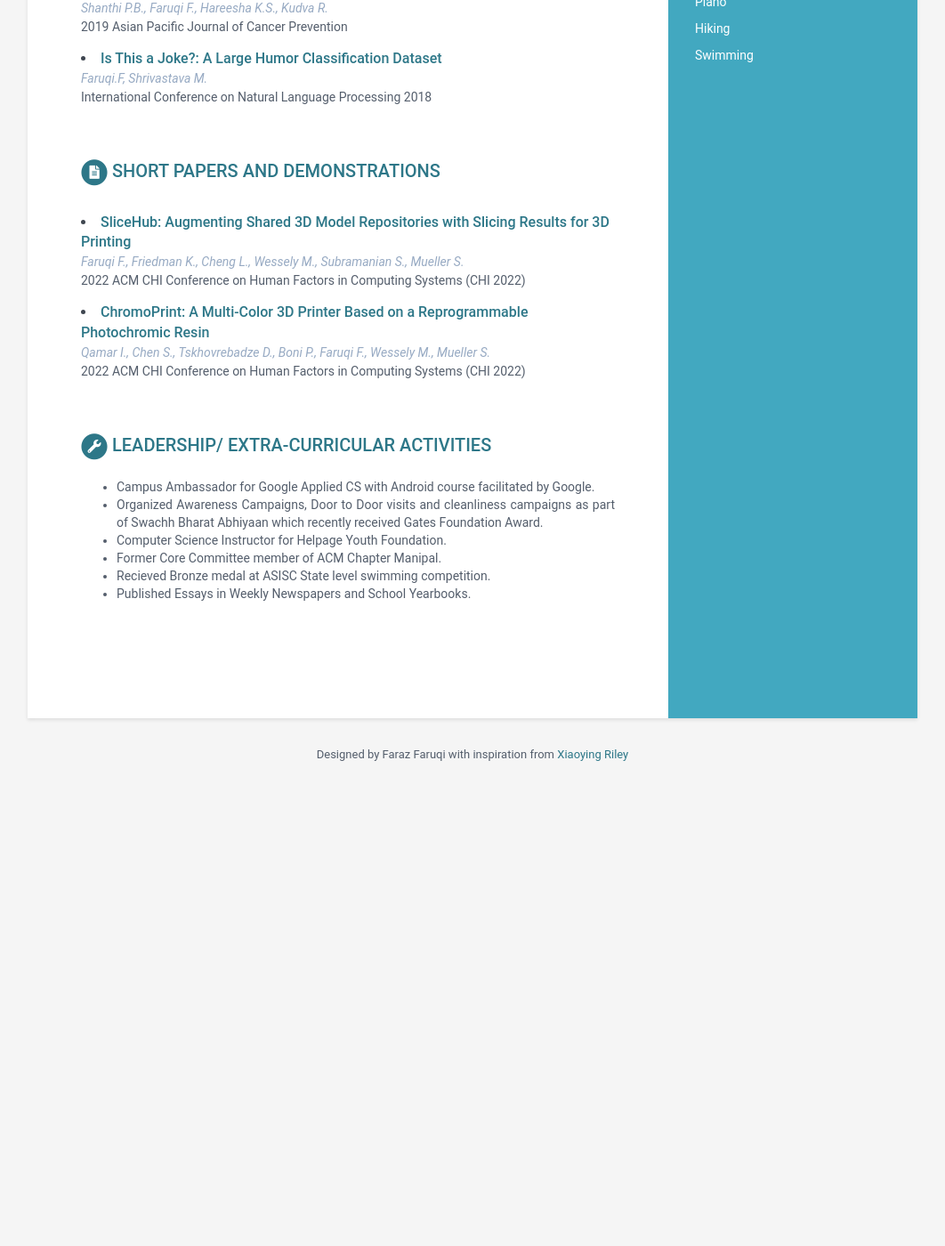
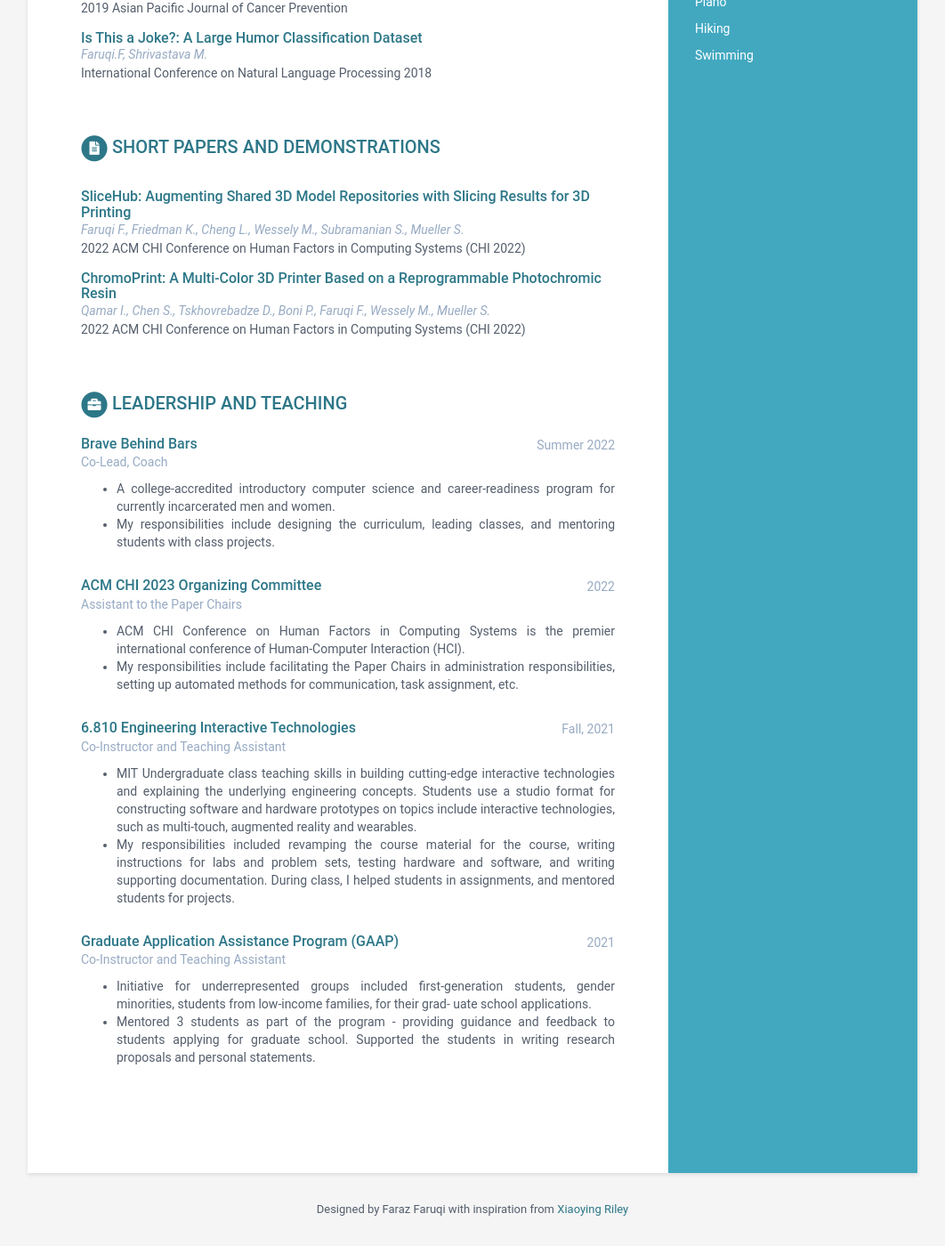
Before and after one commit to FarazFaruqi/FarazFaruqi.github.io, a Jekyll site: the page built from index.html, in a window 1280 px wide and 1400 px high, scrolled down 1068 px. Shown: the whole window at 89% size, without its empty margins (109-1171 px from the left). Built offline with Jekyll 4.4.1, drawn with Linux system fonts in a browser that asks for light colours; before the commit the page ends 1957 px from its top, so only the background shows below that.

Commit message:
adding extracurricular

```diff
--- a/_data/data.yml
+++ b/_data/data.yml
@@ -199,16 +199,57 @@ short_papers:
 #   details: Data Structures & Algorithms, Object Oriented Programming, Artificial Intelligence, Machine Learning, Graph Theory, Automata Theory, Database Systems, Microprocessors, Sofware Engineering, Software Engineering, Computer Networks
 
 
-leadership:
-  title: Leadership/ Extra-Curricular Activities
+# leadership:
+#   title: Leadership/ Extra-Curricular Activities
+#   details: |
+#     - Campus Ambassador for Google Applied CS with Android course facilitated by Google.
+#     - Organized Awareness Campaigns, Door to Door visits and cleanliness campaigns as part of Swachh Bharat Abhiyaan which recently received
+#       Gates Foundation Award.
+#     - Computer Science Instructor for Helpage Youth Foundation.
+#     - Former Core Committee member of ACM Chapter Manipal.
+#     - Recieved Bronze medal at ASISC State level swimming competition.
+#     - Published Essays in Weekly Newspapers and School Yearbooks.
+
+extra_curricular:
+
+- role: Co-Lead, Coach
+  title: Brave Behind Bars
+  link: https://bravebehindbars.org/
+  time: Summer 2022
+  company: The Educational Justice Institute
   details: |
-    - Campus Ambassador for Google Applied CS with Android course facilitated by Google.
-    - Organized Awareness Campaigns, Door to Door visits and cleanliness campaigns as part of Swachh Bharat Abhiyaan which recently received
-      Gates Foundation Award.
-    - Computer Science Instructor for Helpage Youth Foundation.
-    - Former Core Committee member of ACM Chapter Manipal.
-    - Recieved Bronze medal at ASISC State level swimming competition.
-    - Published Essays in Weekly Newspapers and School Yearbooks.
+    - A college‐accredited introductory computer science and career‐readiness program for currently incarcerated men and women.
+    -  My responsibilities include designing the curriculum, leading classes, and mentoring students with class projects.
+
+
+- role: Assistant to the Paper Chairs
+  title: ACM CHI 2023 Organizing Committee
+  link: https://chi2023.acm.org/organizing/organizing-committee/
+  time: 2022
+  company: 2023 ACM CHI Conference on Human Factors in Computing Systems (CHI 2023)
+  details: |
+    - ACM CHI Conference on Human Factors in Computing Systems is the premier international conference of Human‐Computer Interaction (HCI).
+    - My responsibilities include facilitating the Paper Chairs in administration responsibilities, setting up automated methods for communication,
+    task assignment, etc.
+
+- role: Co-Instructor and Teaching Assistant
+  title: 6.810 Engineering Interactive Technologies
+  link: https://hcie.csail.mit.edu/classes/2021-fall-6810/6810-engineering-interactive-technologies.html
+  time: Fall, 2021
+  company: MIT
+  details: |
+    - MIT Undergraduate class teaching skills in building cutting‐edge interactive technologies and explaining the underlying engineering concepts. Students use a studio format for constructing software and hardware prototypes on topics include interactive technologies, such as multi‐touch, augmented reality and wearables.
+    -  My responsibilities included revamping the course material for the course, writing instructions for labs and problem sets, testing hardware and software, and writing supporting documentation. During class, I helped students in assignments, and mentored students for projects.
+
+- role: Co-Instructor and Teaching Assistant
+  title: Graduate Application Assistance Program (GAAP)
+  link: https://www.thrive-eecs.mit.edu/gaap
+  time: 2021
+  company: MIT
+  details: |
+    - Initiative for underrepresented groups included first‐generation students, gender minorities, students from low‐income families, for their grad‐ uate school applications.
+    -  Mentored 3 students as part of the program ‐ providing guidance and feedback to students applying for graduate school. Supported the students in writing research proposals and personal statements.
+
 
 
 # skills:
--- a/_includes/publications.html
+++ b/_includes/publications.html
@@ -16,9 +16,9 @@
     {% endif %} {% for publication in publications.papers %}
     <div class="item">
         {% if publication.link %}
-        <li class="job-title"><a href="{{ publication.link }}">{{ publication.title }}</a></li>
+        <h3 class="job-title"><a href="{{ publication.link }}">{{ publication.title }}</a></h3>
         {% else %}
-        <li class="job-title">{{ publication.title }}</li>
+        <h3 class="job-title">{{ publication.title }}</h3>
         {% endif %}
         <div class="publication-authors">{{ publication.authors }}</div>
         <div class="publication-conference">{{ publication.conference }}</div>
@@ -46,9 +46,9 @@
     {% endif %} {% for publication in short_papers.papers %}
     <div class="item">
         {% if publication.link %}
-        <li class="job-title"><a href="{{ publication.link }}">{{ publication.title }}</a></li>
+        <h3 class="job-title"><a href="{{ publication.link }}">{{ publication.title }}</a></h3>
         {% else %}
-        <li class="job-title">{{ publication.title }}</li>
+        <h3 class="job-title">{{ publication.title }}</h3>
         {% endif %}
         <div class="publication-authors">{{ publication.authors }}</div>
         <div class="publication-conference">{{ publication.conference }}</div>
--- a/_includes/skills.html
+++ b/_includes/skills.html
@@ -1,3 +1,52 @@
+{% assign extra_curricular = site.data.data.extra_curricular %} {% if extra_curricular %}
+<section class="section experiences-section">
+    <h2 class="section-title">
+        <span class="fa-stack fa-xs">
+      <i class="fas fa-circle fa-stack-2x"></i>
+      <i class="fas fa-briefcase fa-stack-1x fa-inverse"></i>
+    </span> Leadership and Teaching
+    </h2>
+
+    {% for experience in extra_curricular %}
+    <div class="item">
+
+        <div class="meta">
+
+            <div class="upper-row">
+                {% if experience.link %}
+                <h3 class="job-title"><a href="{{ experience.link }}">{{ experience.title }}</a></h3>
+                {% else %}
+                <h3 class="job-title">{{ experience.title }}</h3>
+                {% endif %}
+                <div class="time">{{ experience.time }}</div>
+            </div>
+            <!--//upper-row-->
+            <div class="lower-row">
+                <div class="company">{{ experience.role }}
+                </div>
+            </div>
+
+        </div>
+        <!--//meta-->
+
+        {% if experience.details %}
+        <div class="details" style="text-align: justify" >
+            {{ experience.details | markdownify }}
+        </div>
+        <!--//details-->
+        {% endif %}
+
+    </div>
+    <!--//item-->
+    {% endfor %}
+
+</section>
+<!--//section-->
+{% endif %}
+
+
+
+<!--
 {% assign skills = site.data.data.skills %} {% if skills %}
 <section class="skills-section section">
 
@@ -20,19 +69,19 @@
                 {{ skill.details | markdownify }}
             </div>
 
-            <!-- <div class="level-bar">
+ <div class="level-bar">
         <div class="level-bar-inner" data-level="{{ skill.level }}">
         </div>
-      </div>//level-bar -->
+      </div>//level-bar
 
         </div>
-        <!--//item-->
+        //item
         {% endfor %}
 
     </div>
 
 </section>
-<!--//skills-section-->
+//skills-section
 {% endif %} {% assign skills = site.data.data.coursework %} {% if skills %}
 <section class="skills-section section">
 
@@ -79,4 +128,4 @@
     </div>
 
 </section>
-{% endif %}
+{% endif %} -->
```
